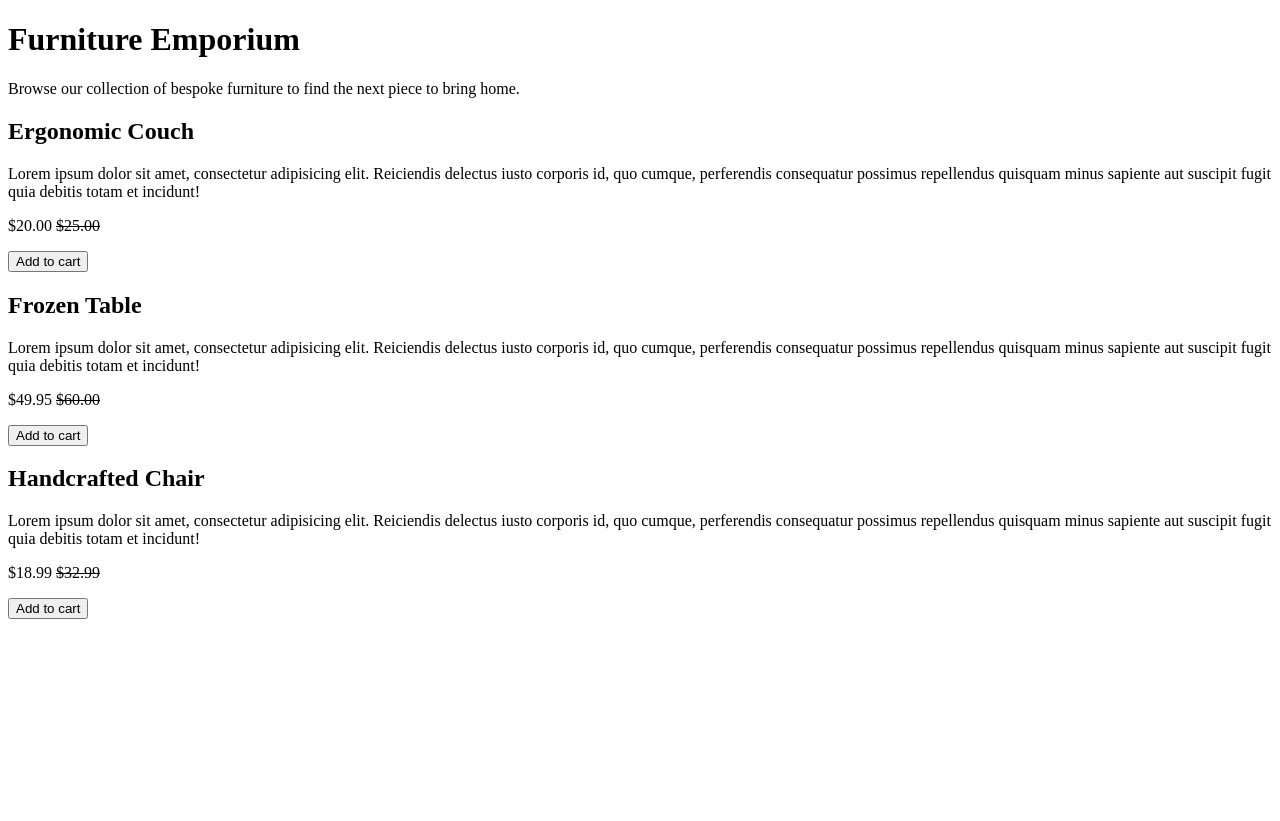
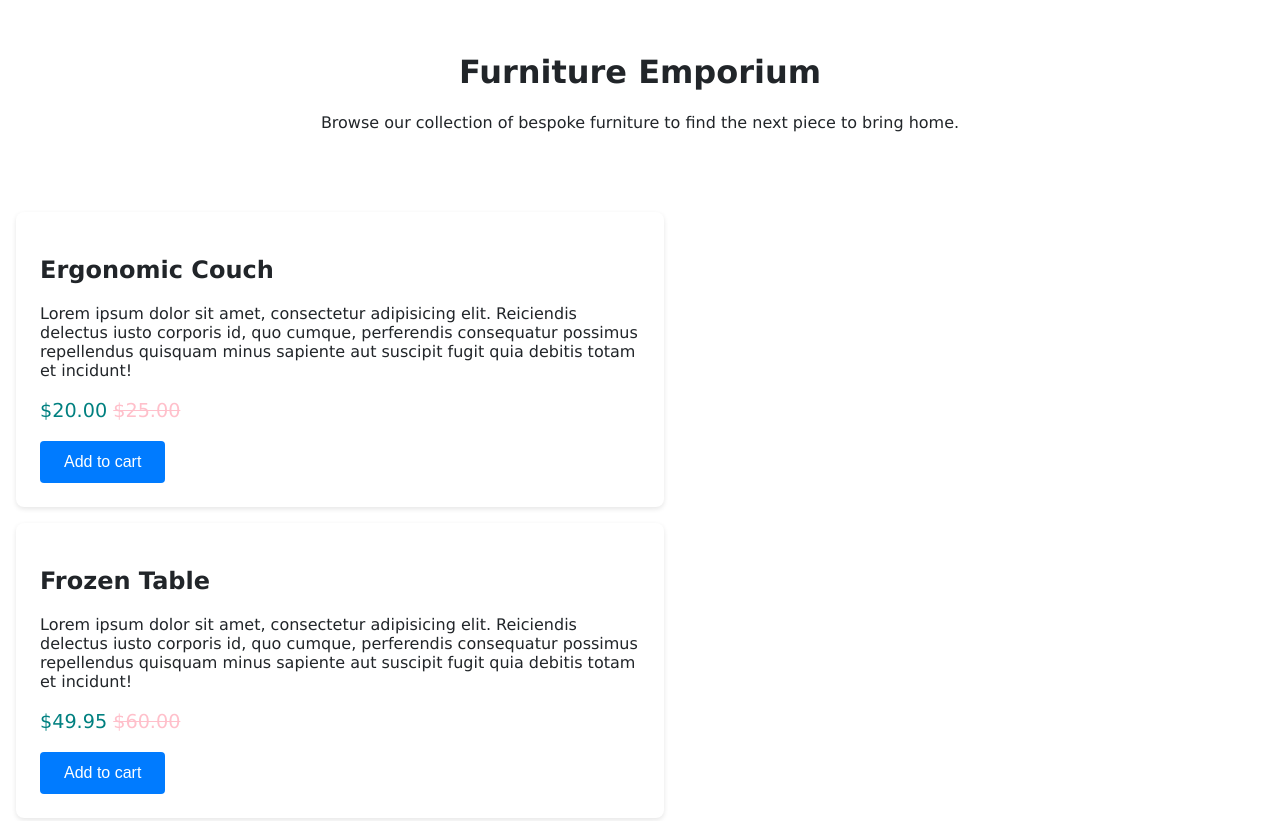
Before and after one commit to EmilieSJKL612/Block05_Furniture-Emporium, a plain HTML site: page index.html in a window 1280 px wide. Shown: the top 821 px of the page. Before the commit the page ends 800 px from the top, so only its background shows below. Drawn offline with Linux system fonts and the light colour scheme.

Commit message:
updated both index.html and index.css

```diff
--- a/index.css
+++ b/index.css
@@ -0,0 +1,50 @@
+body {
+  font-family: Verdana, Geneva, Tahoma, sans-serif;
+  background-color: #ffffff;
+  color: #212529;
+  margin: 0;
+  padding: 0;
+}
+
+.site-header {
+  background-color: #ffffff;
+  padding: 2rem;
+  margin-bottom: 2rem;
+  text-align: center;
+}
+
+.product-card {
+  background-color: #ffffff;
+  margin: 1rem;
+  padding: 1.5rem;
+  max-width: 600px;
+  border-radius: 8px;
+  box-shadow: 0 2px 5px rgba(0, 0, 0, 0.1);
+}
+
+.price {
+  font-size: 1.2rem;
+  color: teal;
+}
+
+.price s {
+  color: pink;
+}
+
+.add-to-cart {
+  background-color: #007bff;
+  color: #ffffff;
+  border: none;
+  padding: 0.75rem 1.5rem;
+  border-radius: 4px;
+  cursor: pointer;
+  font-size: 1rem;
+}
+
+.add-to-cart:hover {
+  background-color: #0056b3;
+}
+
+article + article {
+  margin-top: 2rem;
+}
--- a/index.html
+++ b/index.html
@@ -1,19 +1,25 @@
+
 
 <!DOCTYPE html>
 <html lang="en">
   <head>
     <title>Furniture Emporium</title>
+    <link rel="stylesheet" href="index.css" />
   </head>
   <body>
     <main>
-      <header>
+
+      <header class="site-header">
+        <!--try flexbox learned on Monday-->
         <h1>Furniture Emporium</h1>
         <p>
           Browse our collection of bespoke furniture to find the next piece to
           bring home.
         </p>
       </header>
-      <article>
+
+      <article class="product-card">
+        <!--try flexbox learned on Monday-->
         <h2>Ergonomic Couch</h2>
         <p>
           Lorem ipsum dolor sit amet, consectetur adipisicing elit. Reiciendis
@@ -21,10 +27,11 @@
           possimus repellendus quisquam minus sapiente aut suscipit fugit quia
           debitis totam et incidunt!
         </p>
-        <p>$20.00 <s>$25.00</s></p>
-        <button>Add to cart</button>
+        <p class="price">$20.00 <s>$25.00</s></p>
+        <button class="add-to-cart">Add to cart</button>
       </article>
-      <article>
+
+      <article class="product-card">
         <h2>Frozen Table</h2>
         <p>
           Lorem ipsum dolor sit amet, consectetur adipisicing elit. Reiciendis
@@ -32,10 +39,14 @@
           possimus repellendus quisquam minus sapiente aut suscipit fugit quia
           debitis totam et incidunt!
         </p>
-        <p>$49.95 <s>$60.00</s></p>
-        <button>Add to cart</button>
+        <p class="price">$49.95 <s>$60.00</s></p>
+        <button class="add-to-cart">Add to cart</button>
       </article>
-      <article>
+
+      <article class="product-card">
+        <!--how to do box shadow to make card seem more "3d"? try: 1. https://www.w3schools.com/cssref/css3_pr_box-shadow.php  2. https://developer.mozilla.org/en-US/docs/Web/CSS/box-shadow
+        => use w3school's interactive practice and Live Server to preview results-->
+
         <h2>Handcrafted Chair</h2>
         <p>
           Lorem ipsum dolor sit amet, consectetur adipisicing elit. Reiciendis
@@ -43,9 +54,13 @@
           possimus repellendus quisquam minus sapiente aut suscipit fugit quia
           debitis totam et incidunt!
         </p>
-        <p>$18.99 <s>$32.99</s></p>
-        <button>Add to cart</button>
+        <p class="price">$18.99 <s>$32.99</s></p>
+
+        <button class="add-to-cart">Add to cart</button>
+        <!--1. how to style cursor? =>https://developer.mozilla.org/en-US/docs/Web/CSS/cursor 2. change color when cursor hovers => different background color?-->
       </article>
+      <!--Em learning note: https://developer.mozilla.org/en-US/docs/Web/CSS/CSS_cascade/Specificity -->
+
     </main>
   </body>
 </html>
```
